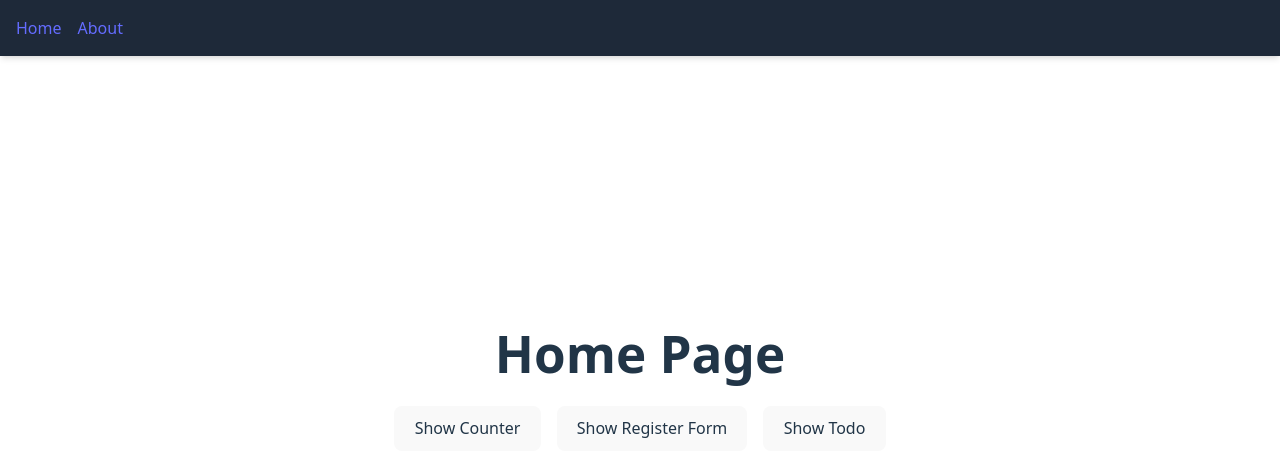
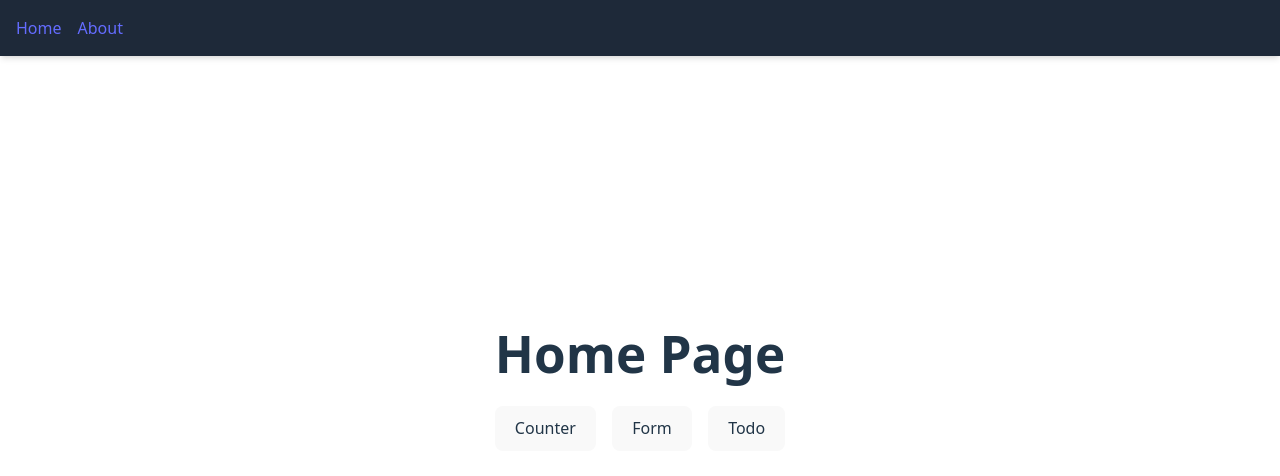
Before and after one commit to izharramdan/wide_project, a React (Vite) app: page / in a window 1280 px wide. Shown: the top 476 px of the page. Built offline with nearby package versions, Linux system fonts and the light colour scheme.

Commit message:
update home

```diff
--- a/src/pages/Home.jsx
+++ b/src/pages/Home.jsx
@@ -14,19 +14,19 @@ export default function Home() {
           onClick={() => setActiveComponent("counter")}
           className="px-4 py-2 bg-green-500 rounded"
         >
-          Show Counter
+         Counter
         </button>
         <button
           onClick={() => setActiveComponent("form")}
           className="px-4 py-2 bg-blue-500 rounded"
         >
-          Show Register Form
+          Form
         </button>
         <button
           onClick={() => setActiveComponent("todo")}
           className="px-4 py-2 bg-purple-500 rounded"
         >
-          Show Todo
+          Todo
         </button>
       </div>
       <div className="mt-6">
```
